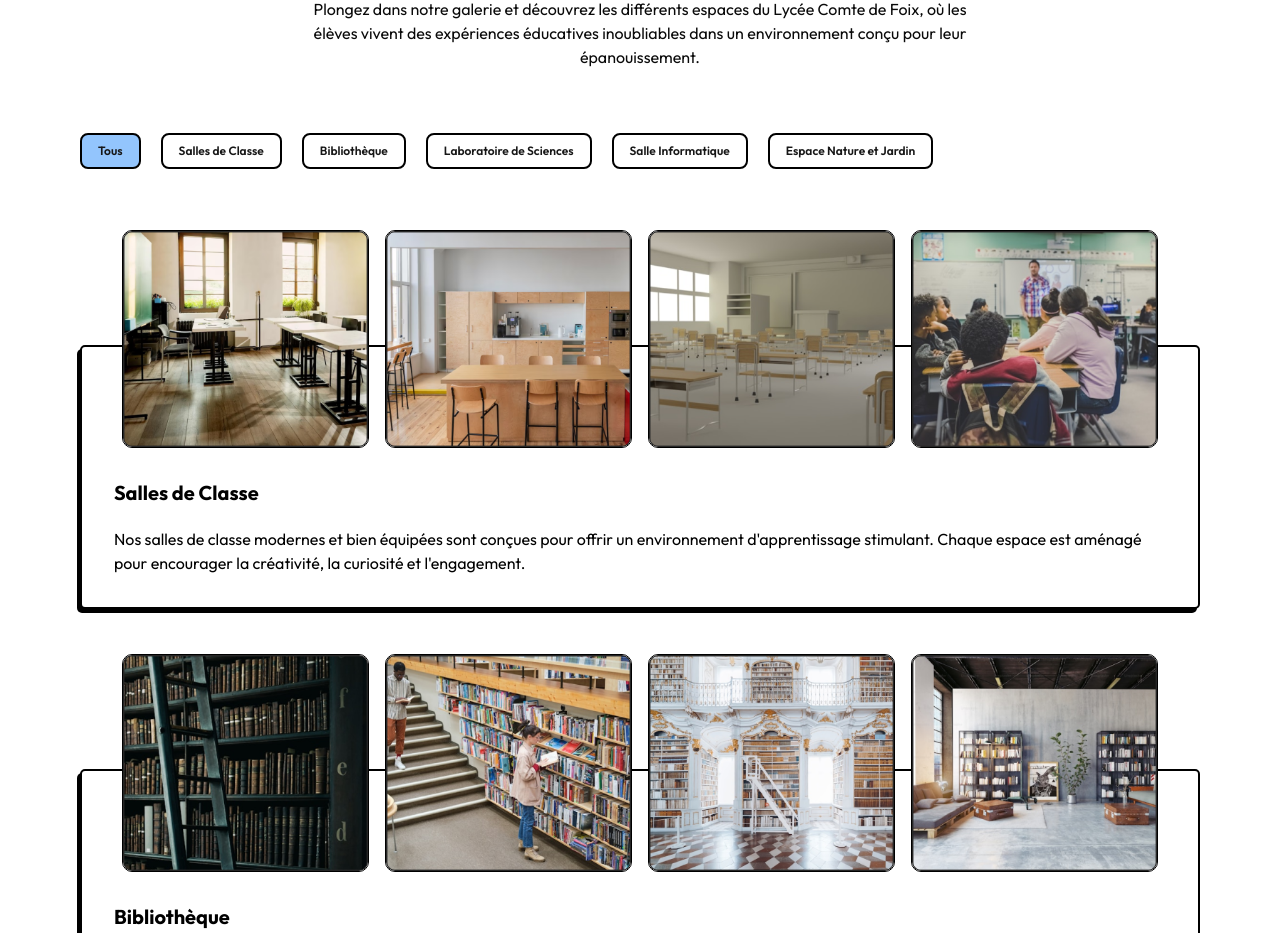
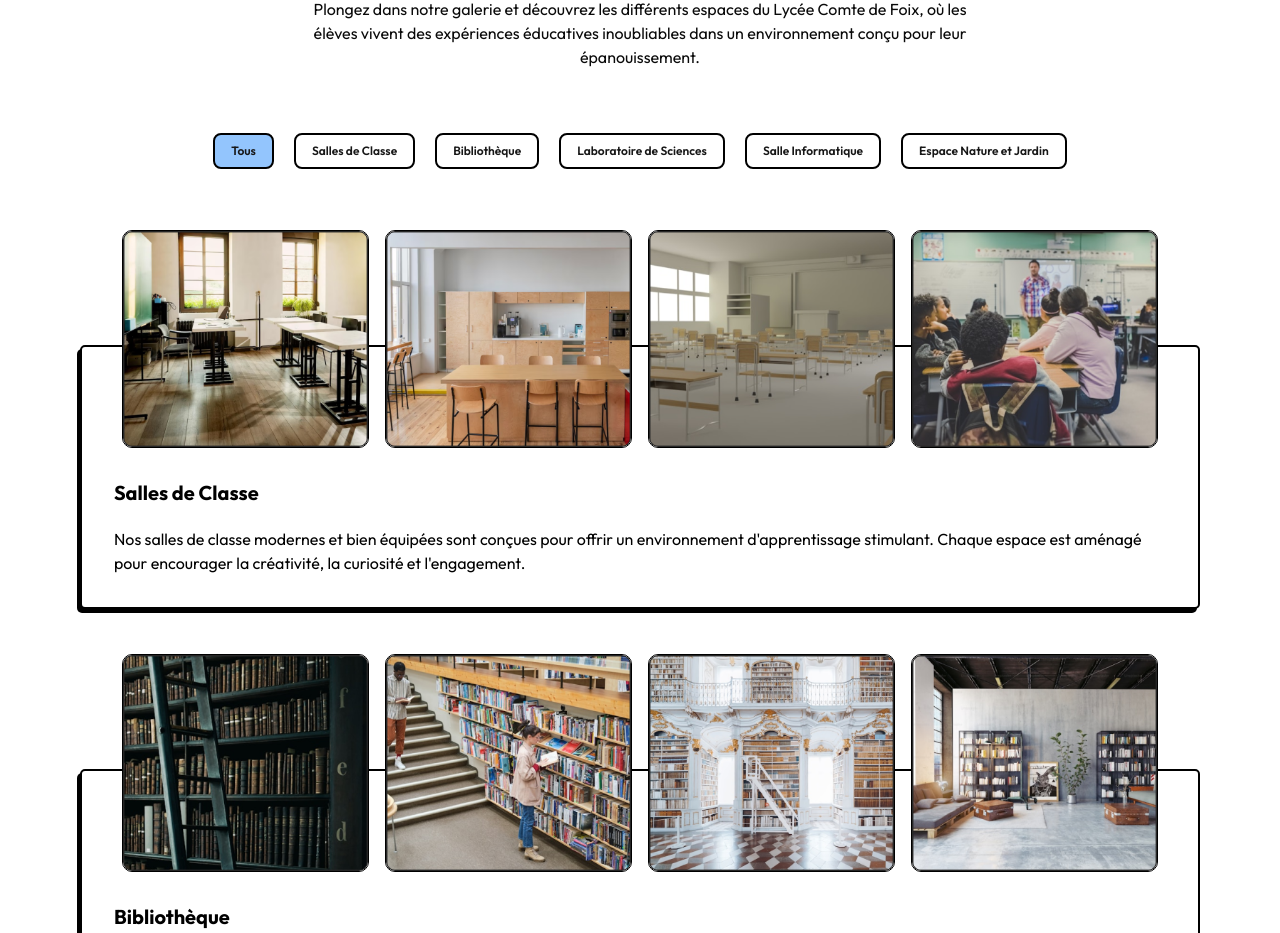
Before and after one commit to NoeSourdes/lycee-comte-de-foix, a Next.js app: page /establishment in a window 1280 px wide. Shown: the part 3080-4013 px from the top of the page. Built offline with nearby package versions, Linux system fonts and the light colour scheme.

Commit message:
Filter gallery sections based on selected badge in Galery component

```diff
--- a/components/establishment/Galery.tsx
+++ b/components/establishment/Galery.tsx
@@ -74,6 +74,12 @@ const sections = [
 export const Galery = () => {
   const [selectItems, setSelectItems] = useState<string>("Tous");
 
+  // Filtrer les sections en fonction du badge sélectionné
+  const filteredSections =
+    selectItems === "Tous"
+      ? sections
+      : sections.filter((section) => section.title === selectItems);
+
   return (
     <div className="space-y-16">
       <div className="w-full flex flex-col justify-center items-center gap-5">
@@ -87,7 +93,7 @@ export const Galery = () => {
           inoubliables dans un environnement conçu pour leur épanouissement.
         </p>
       </div>
-      <div className="flex items-center gap-5 w-full overflow-x-scroll">
+      <div className="flex items-center lg:justify-center gap-5 w-full overflow-x-scroll">
         {galleryItems.map((item, index) => (
           <Badge
             key={index}
@@ -103,7 +109,7 @@ export const Galery = () => {
         ))}
       </div>
       <div className="flex flex-col gap-40 pt-28">
-        {sections.map((item, index) => (
+        {filteredSections.map((item, index) => (
           <div key={index} className="w-full">
             <GaleryComponent
               title={item.title}
```
